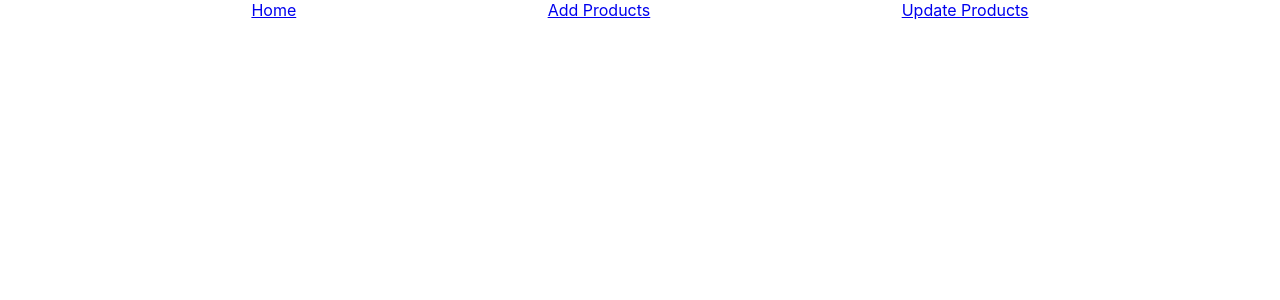
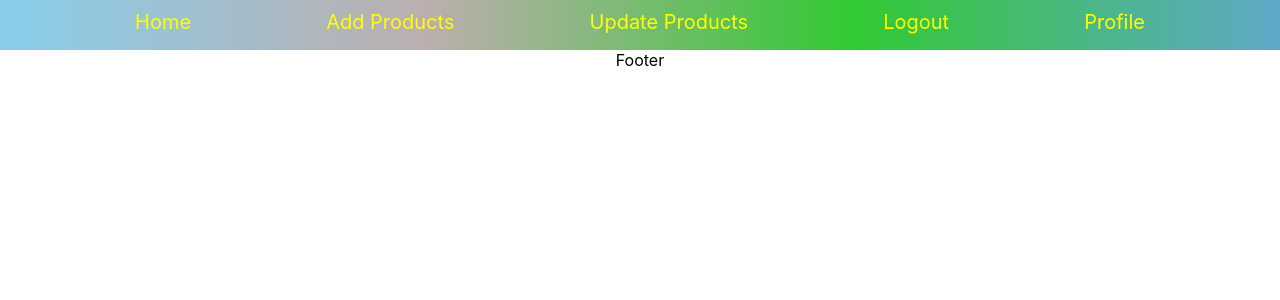
Before and after one commit to starydv7/frontend1, a React (Create React App) app: page / in a window 1280 px wide. Shown: the top 300 px of the page. Built offline with nearby package versions, Linux system fonts and the light colour scheme.

Commit message:
frontend&backend

```diff
--- a/src/App.js
+++ b/src/App.js
@@ -1,11 +1,13 @@
 
 import './App.css';
+import Footer from './components/Footer';
 import Navbar from './components/Navbar';
 
 function App() {
   return (
     <div className="App">
-   <Navbar/>
+      <Navbar />
+     <Footer/>
     </div>
   );
 }
--- /dev/null
+++ b/src/components/Footer.jsx
@@ -0,0 +1,9 @@
+import React from 'react'
+
+const Footer = () => {
+  return (
+    <div>Footer</div>
+  )
+}
+
+export default Footer;
--- a/src/components/Navbar.jsx
+++ b/src/components/Navbar.jsx
@@ -4,11 +4,22 @@ import styles from "./nav.module.css";
 const Navbar = () => {
     return (
       <div className={styles.grid}>
-        <Link to="/">Home</Link>
+        <Link to="/" className={styles.link}>
+          Home
+        </Link>
 
-        <Link to="/add">Add Products</Link>
-        <Link to="/update">Update Products</Link>
-
+        <Link to="/add" className={styles.link}>
+          Add Products
+        </Link>
+        <Link to="/update" className={styles.link}>
+          Update Products
+        </Link>
+        <Link to="/logout" className={styles.link}>
+          Logout
+        </Link>
+        <Link to="/profile" className={styles.link}>
+          Profile
+        </Link>
       </div>
     );
 }
--- a/src/components/nav.module.css
+++ b/src/components/nav.module.css
@@ -1,5 +1,15 @@
 .grid{
     display: flex;
     justify-content: space-evenly;
+    background-color: antiquewhite;
+    height: 50px;
+    text-align: center;
+    background: linear-gradient(to right,skyblue,rgb(188, 174, 174),rgb(50, 201, 50),rgb(94, 168, 200));
 
 }
+.link{
+    color: yellow;
+    margin-top: 10px;
+    text-decoration: none;
+    font-size: 20px;
+}
```
Also changed, not shown: src/components/AllRoutes.jsx (added, +20 -0 lines).
